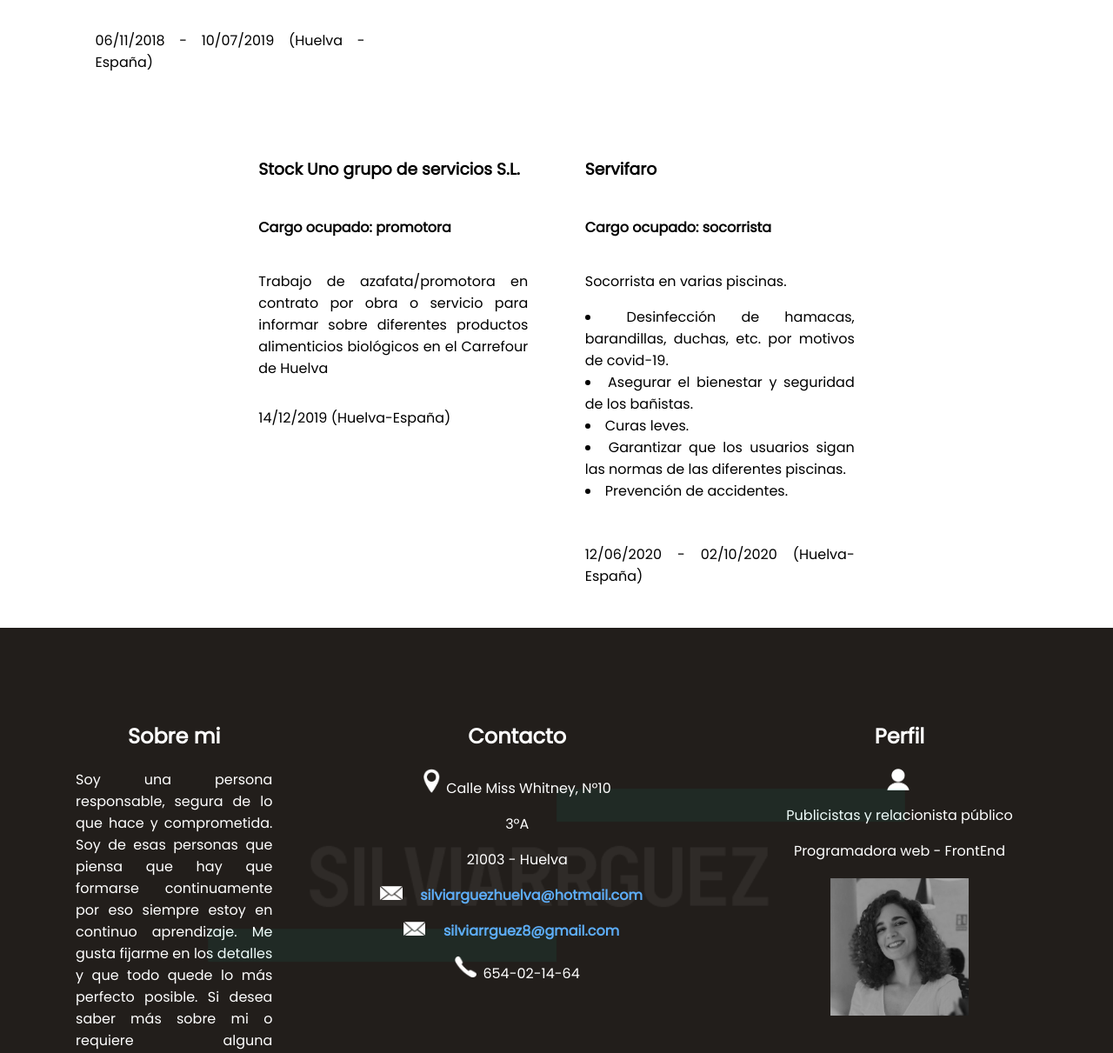
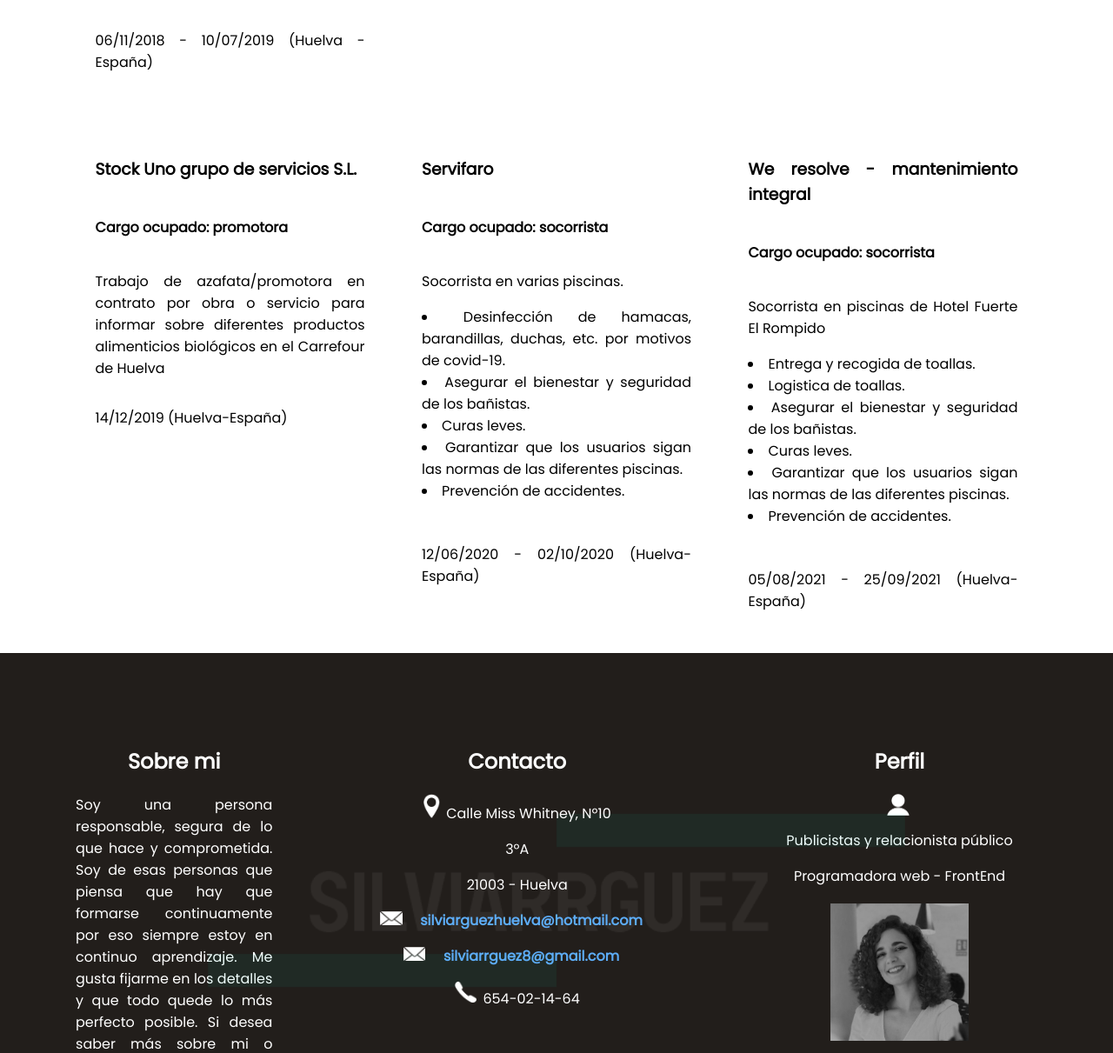
Before and after one commit to silguez/Silviarrguez-CV, a PHP site: page /experiencia.html in a window 1280 px wide. Shown: the part 787-1998 px from the top of the page at 87% size. Run offline with PHP 8.4, Linux system fonts and the light colour scheme.

Commit message:
nueva experiencia

```diff
--- a/estilo/styles.css
+++ b/estilo/styles.css
@@ -426,3 +426,9 @@ button:hover{
       margin: 5%;
     }
   }
+
+  /*animacion de divs*/
+  /* .animado{
+    opacity: 0;
+    transition: all 0.5s;
+  } */
--- a/experiencia.html
+++ b/experiencia.html
@@ -34,7 +34,7 @@
     <u><h2>Experiencia profesional</h2></u>
 
     <div class="centrado">
-    <div class="parraf">
+    <div class="parraf animado">
       <h3>Azahara de comunicaciones S.A.</h3>
       <h4>Cargo ocupado: Publicista y relacionista público</h4>
       <p>Realización de diferentes trabajos del ámbito de la comunicación y la publicidad tales como arquitecturas
@@ -45,7 +45,7 @@
         <p>06/11/2018 - 10/07/2019 (Huelva - España)</p>
     </div>
 
-    <div class="parraf">
+    <div class="parraf animado">
       <h3>Proyecto Aura</h3>
       <h4>Cargo ocupado: Creativa y redactora</h4>
       <p>Participante de equipo de comunicación, realizando tareas de diseño y redacción siendo Aura finalista en el
@@ -53,7 +53,7 @@
         <p>30/05/2018 - 18/01/2019 (Sevilla-España)</p>
     </div>
 
-    <div class="parraf">
+    <div class="parraf animado">
       <h3>Tienda El Rompido Turismo</h3>
       <h4>Cargo ocupado: Dependienta</h4>
       <p>He llevado a cabo la reposición de productos, la atención al cliente, la elaboración del inventario,
@@ -61,7 +61,7 @@
         <p>08/07/2019 - 12/09/2019 (Huelva-España)</p>
     </div>
 
-    <div class="parraf">
+    <div class="parraf animado">
       <h3>Stock Uno grupo de servicios S.L.</h3>
       <h4>Cargo ocupado: promotora</h4>
       <p>Trabajo de azafata/promotora en contrato por obra o servicio para informar sobre diferentes productos
@@ -69,7 +69,7 @@
         <p>14/12/2019  (Huelva-España)</p>
     </div>
 
-    <div class="parraf">
+    <div class="parraf animado">
       <h3>Servifaro</h3>
       <h4>Cargo ocupado: socorrista</h4>
       <p>Socorrista en varias piscinas.
@@ -79,6 +79,19 @@
           <li>Garantizar que los usuarios sigan las normas de las diferentes piscinas.</li>
           <li>Prevención de accidentes.</li></p>
         <p>12/06/2020 -  02/10/2020 (Huelva-España)</p>
+    </div>
+
+    <div class="parraf animado">
+      <h3>We resolve - mantenimiento integral</h3>
+      <h4>Cargo ocupado: socorrista</h4>
+      <p>Socorrista en piscinas de Hotel Fuerte El Rompido
+          <li>Entrega y recogida de toallas.</li>
+          <li>Logistica de toallas.</li>
+          <li>Asegurar el bienestar y seguridad de los bañistas.</li>
+          <li>Curas leves.</li>
+          <li>Garantizar que los usuarios sigan las normas de las diferentes piscinas.</li>
+          <li>Prevención de accidentes.</li></p>
+        <p>05/08/2021 -  25/09/2021 (Huelva-España)</p>
     </div>
 </div>
 
--- a/index.html
+++ b/index.html
@@ -40,7 +40,7 @@
   <div class="inicio"></div>
 
   <div class="centrado">
-    <div class="parraf">
+    <div class="parraf animado">
       <div class="fa fa-bullseye" style="font-size:48px;color:red; text-align: center;"></div><br>
       <h2>MISIÓN</h2>
       <p>Busco desarrollarme como profesional aprendiendo cada día para conseguir una gran calidad en cada proyecto.
@@ -49,7 +49,7 @@
 
     </div>
 
-    <div class="parraf">
+    <div class="parraf animado">
       <div class="fa fa-eye" style="font-size:48px; color:rgb(8, 116, 17); text-align: center;"></div><br>
       <h2>VISIÓN</h2>
       <p>Con esta página trato de mostrar qué soy capaz de proporcionar. Esta página está montada usando diferentes
@@ -61,7 +61,7 @@
 
     </div>
 
-    <div class="parraf">
+    <div class="parraf animado">
       <div class="fa fa-diamond" style="font-size:48px;color:rgb(7, 101, 243); text-align: center;"></div><br>
       <h2>VALORES</h2>
       <p>En esta página web se aporta un valor de conocimiento de diseño, se puede observar el tratamiento de colores,
--- a/javascript/javascript.js
+++ b/javascript/javascript.js
@@ -126,3 +126,16 @@ function categorias() {
     });
   });
 }
+
+
+let animado = document.querySelectorAll(".animado");
+function mostrarScroll(){
+  let scrollTop = document.documentElement.scrollTop;
+  for(var i=0; i < animado.length; i++){
+    let alturaAnimado = animado[i].offsetTop;
+    if(alturaAnimado - 300 < scrollTop){
+      animado[i].style.opacity = 1;
+    }
+  }
+}
+window.addEventListener('scroll', mostrarScroll);
```
